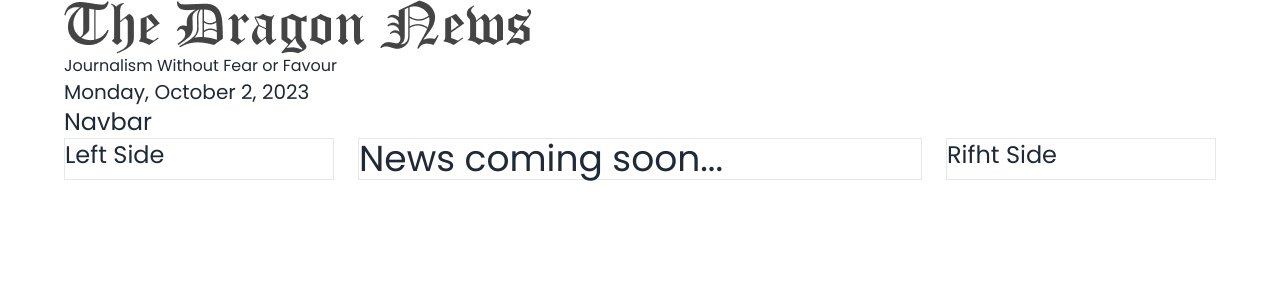
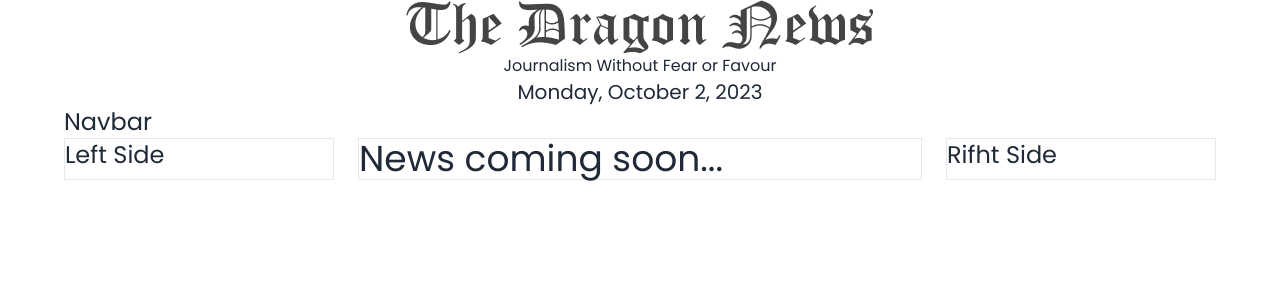
Before and after one commit to ronee-muhammad-rayhan/react-dragon-news-auth, a React (Vite) app: page / in a window 1280 px wide. Shown: the top 300 px of the page. Built offline with nearby package versions, Linux system fonts and the light colour scheme.

Commit message:
text-center for text mx-auto for img

```diff
--- a/src/pages/Shared/Header/Header.jsx
+++ b/src/pages/Shared/Header/Header.jsx
@@ -2,8 +2,8 @@
 import moment from 'moment';
 const Header = () => {
     return (
-        <div>
-            <img src={img} alt="" />
+        <div className='text-center'>
+            <img className='mx-auto' src={img} alt="" />
             <p>Journalism Without Fear or Favour</p>
             <p className='text-xl'>{moment().format("dddd, MMMM D, YYYY")}</p>
         </div>
```
